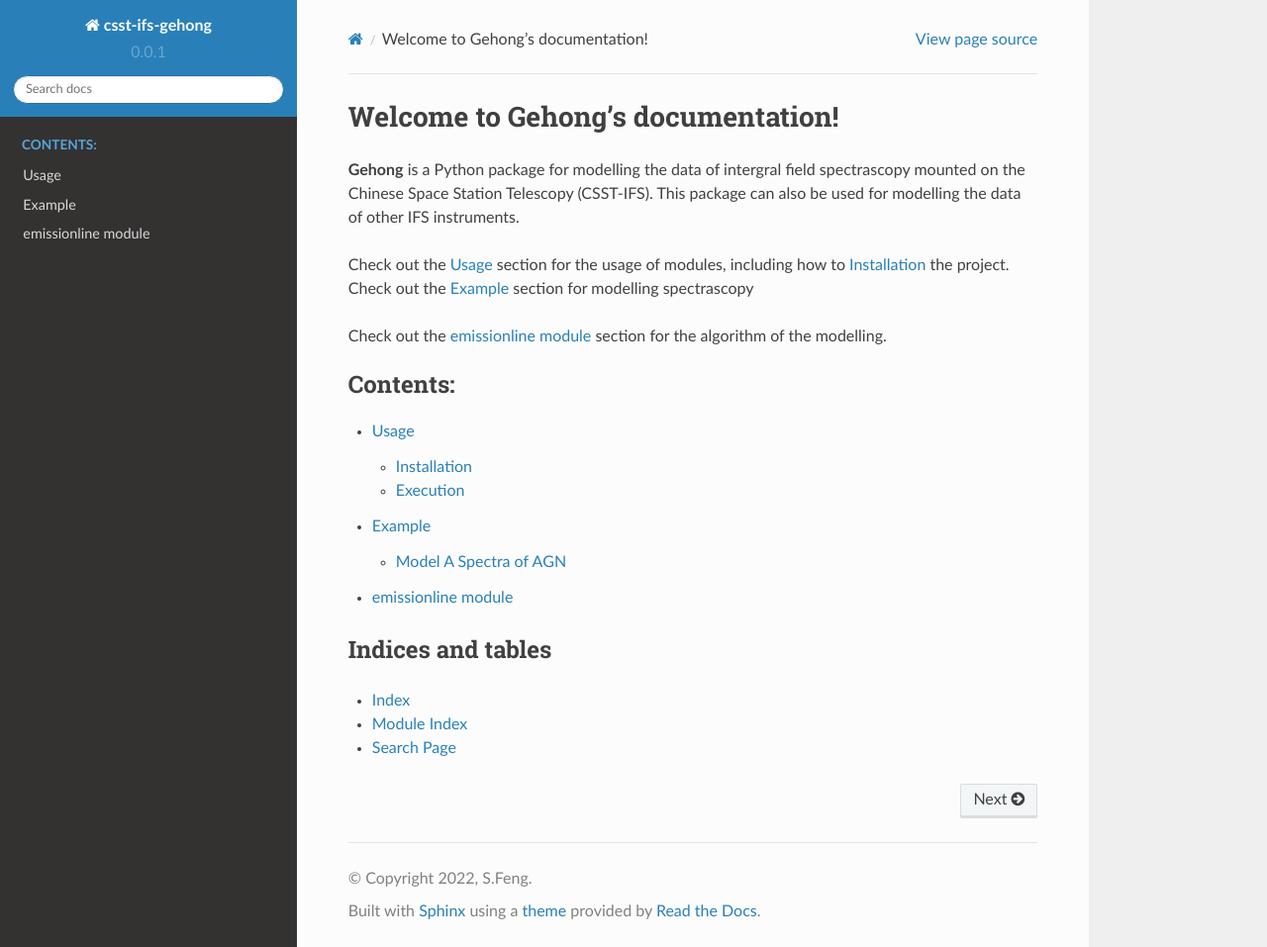
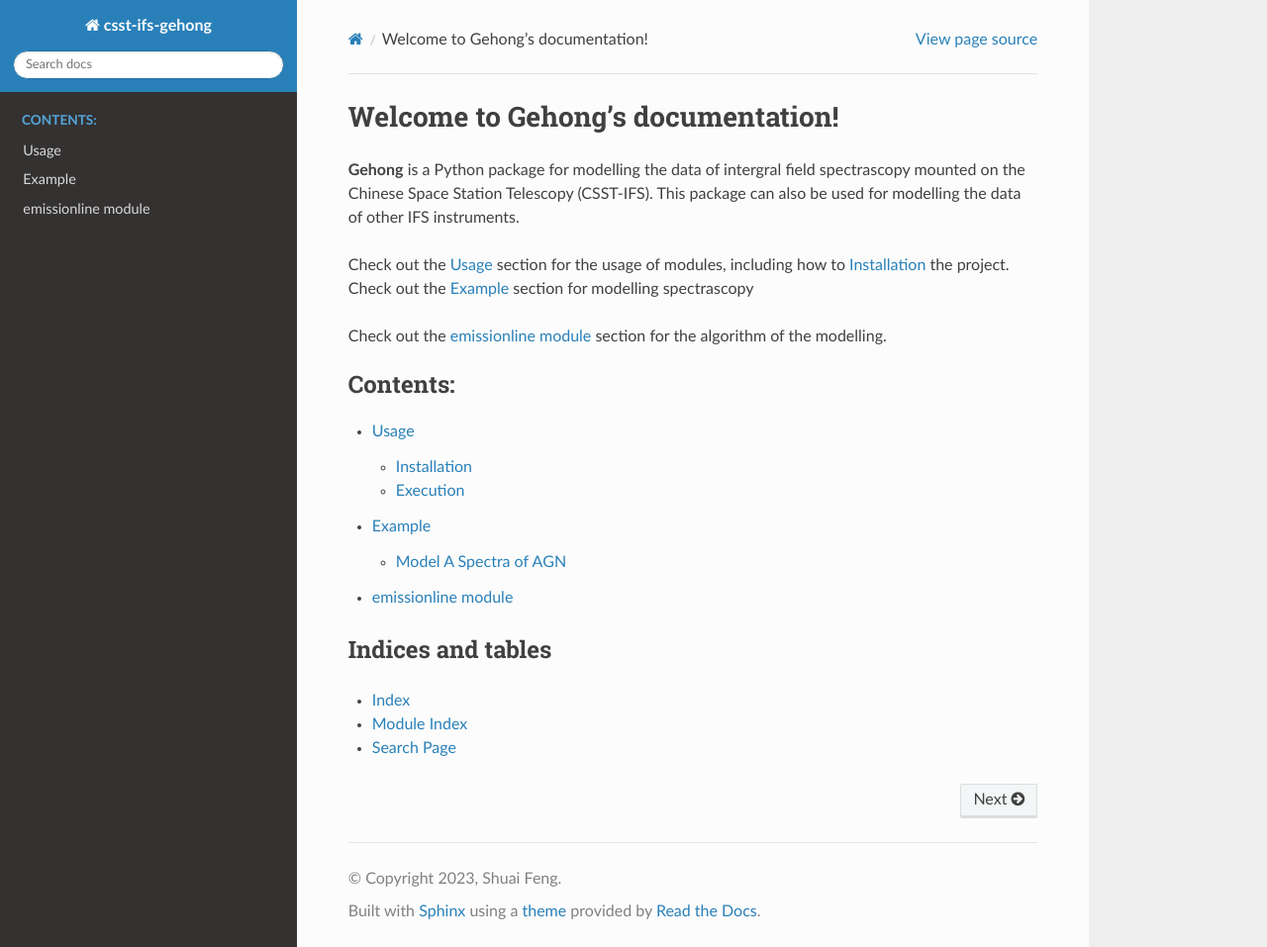
Before and after one commit to fengshuai0210/csst-ifs-gehong, a Sphinx documentation site: the page built from docs/source/index.rst, in a window 1280 px wide and 957 px high. Shown: the whole window at 99% size. Built offline with Sphinx 7.4.7 and the Read the Docs theme 2.0.0, drawn with Linux system fonts in a browser that asks for light colours; some of the changed lines change nothing that is shown.

Commit message:
Update conf.py

```diff
--- a/docs/source/conf.py
+++ b/docs/source/conf.py
@@ -1,35 +1,62 @@
 # Configuration file for the Sphinx documentation builder.
+#
+# This file only contains a selection of the most common options. For a full
+# list see the documentation:
+# https://www.sphinx-doc.org/en/master/usage/configuration.html
 
-# -- Project information
+# -- Path setup --------------------------------------------------------------
+
+# If extensions (or modules to document with autodoc) are in another directory,
+# add these directories to sys.path here. If the directory is relative to the
+# documentation root, use os.path.abspath to make it absolute, like shown here.
+#
+import os
+import sys
+sys.path.insert(0, os.path.abspath('/Users/sfeng/Fastro/Code/csst-ifs-gehong/gehong/'))
+
+
+# -- Project information -----------------------------------------------------
 
 project = 'csst-ifs-gehong'
-copyright = '2022, S.Feng'
+copyright = '2023, Shuai Feng'
 author = 'Shuai Feng'
 
+# The full version, including alpha/beta/rc tags
 release = '0.0.1'
-version = '0.0.1'
 
-# -- General configuration
+# -- General configuration ---------------------------------------------------
 
-extensions = [
-    'sphinx.ext.duration',
-    'sphinx.ext.doctest',
-    'sphinx.ext.autodoc',
-    'sphinx.ext.autosummary',
-    'sphinx.ext.intersphinx',
-]
+# Add any Sphinx extension module names here, as strings. They can be
+# extensions coming with Sphinx (named 'sphinx.ext.*') or your custom
+# ones.
+extensions = ['sphinx.ext.duration',
+              'sphinx.ext.doctest',
+              'sphinx.ext.autodoc',
+              'sphinx.ext.autosummary',
+              'sphinx.ext.intersphinx',
+              'sphinx.ext.napoleon']
+autodoc_typehints = 'description'
 
-intersphinx_mapping = {
-    'python': ('https://docs.python.org/3/', None),
-    'sphinx': ('https://www.sphinx-doc.org/en/master/', None),
-}
-intersphinx_disabled_domains = ['std']
-
+# Add any paths that contain templates here, relative to this directory.
 templates_path = ['_templates']
 
-# -- Options for HTML output
+# List of patterns, relative to source directory, that match files and
+# directories to ignore when looking for source files.
+# This pattern also affects html_static_path and html_extra_path.
+exclude_patterns = []
 
-html_theme = 'sphinx_rtd_theme'
 
-# -- Options for EPUB output
-epub_show_urls = 'footnote'
+# -- Options for HTML output -------------------------------------------------
+
+# The theme to use for HTML and HTML Help pages.  See the documentation for
+# a list of builtin themes.
+#
+#html_theme = 'alabaster'
+import sphinx_rtd_theme
+html_theme = "sphinx_rtd_theme"
+html_theme_path = [sphinx_rtd_theme.get_html_theme_path()]
+
+# Add any paths that contain custom static files (such as style sheets) here,
+# relative to this directory. They are copied after the builtin static files,
+# so a file named "default.css" will overwrite the builtin "default.css".
+html_static_path = ['_static']
```
